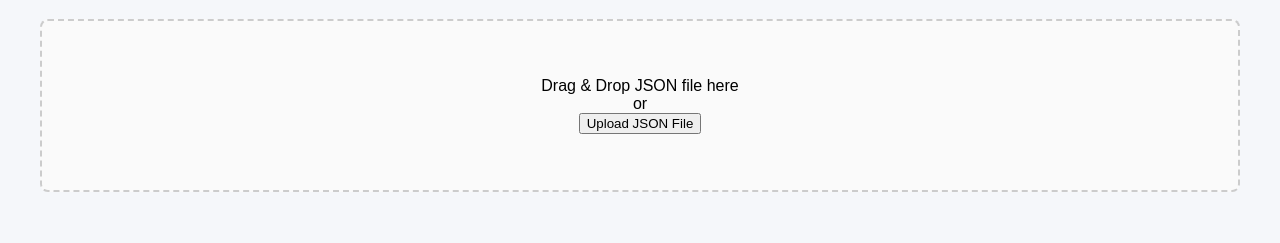
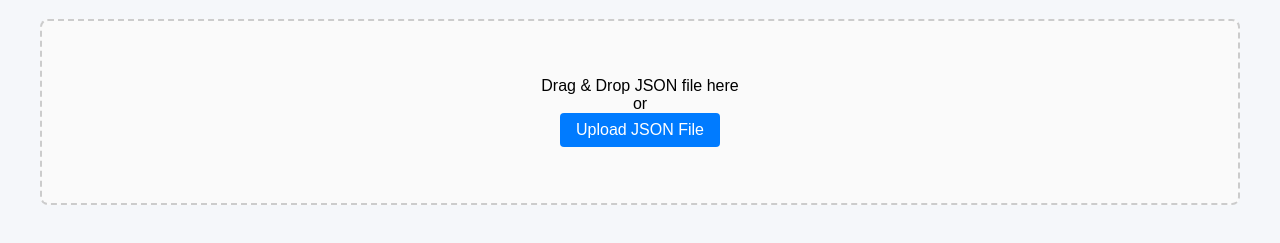
Before and after one commit to allegium/tgca, a website: page public/index.html in a window 1280 px wide. Shown: the part 81-324 px from the top of the page. Drawn offline with nearby package versions, Linux system fonts and the light colour scheme.

Commit message:
Fix upload button by using label

```diff
--- a/public/index.html
+++ b/public/index.html
@@ -13,7 +13,7 @@
     <h1>Telegram Chat Analyzer</h1>
     <div class="upload-area" id="upload-area">
       <input type="file" id="file-input" accept="application/json" hidden>
-      <p>Drag & Drop JSON file here<br>or<br><button id="upload-btn">Upload JSON File</button></p>
+      <p>Drag & Drop JSON file here<br>or<br><label id="upload-btn" for="file-input" class="upload-label">Upload JSON File</label></p>
     </div>
     <div id="dashboard" class="hidden">
       <div class="filters">
--- a/public/style.css
+++ b/public/style.css
@@ -3,6 +3,8 @@ body { font-family: Arial, sans-serif; margin: 0; padding: 0; background:#f5f7fa
 h1 { text-align: center; }
 .upload-area { border: 2px dashed #ccc; padding: 40px; text-align: center; border-radius:8px; background:#fafafa; }
 .upload-area.dragover { background: #f0f0f0; }
+.upload-label { display:inline-block; padding:8px 16px; background:#007bff; color:#fff; border-radius:4px; cursor:pointer; }
+.upload-label:hover { background:#0069d9; }
 .section { margin-top: 40px; background:#fff; border-radius:8px; box-shadow:0 2px 4px rgba(0,0,0,0.1); padding:20px; border-left:4px solid #cde; }
 .section:nth-of-type(even){background:#fdfdfd;border-left-color:#ecb;}
 .filters { margin-bottom: 20px; }
```
